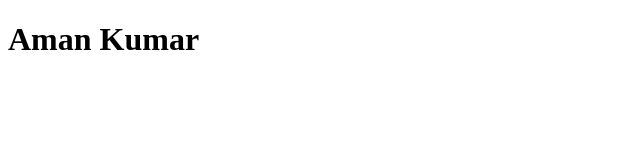
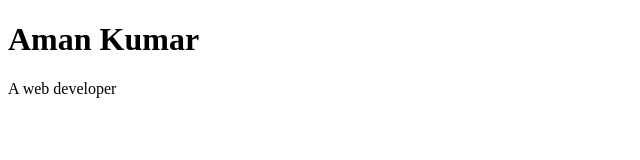
Before and after one commit to imaman1994/SeoTask, a plain HTML site: page index.html in a window 1280 px wide. Shown: the whole page, without its empty margins (0-640 px from the left). Drawn offline with Linux system fonts and the light colour scheme.

Commit message:
a line added

```diff
--- a/index.html
+++ b/index.html
@@ -8,5 +8,6 @@
 </head>
 <body>
     <h1>Aman Kumar</h1>
+    <p>A web developer</p>
 </body>
 </html>
```
